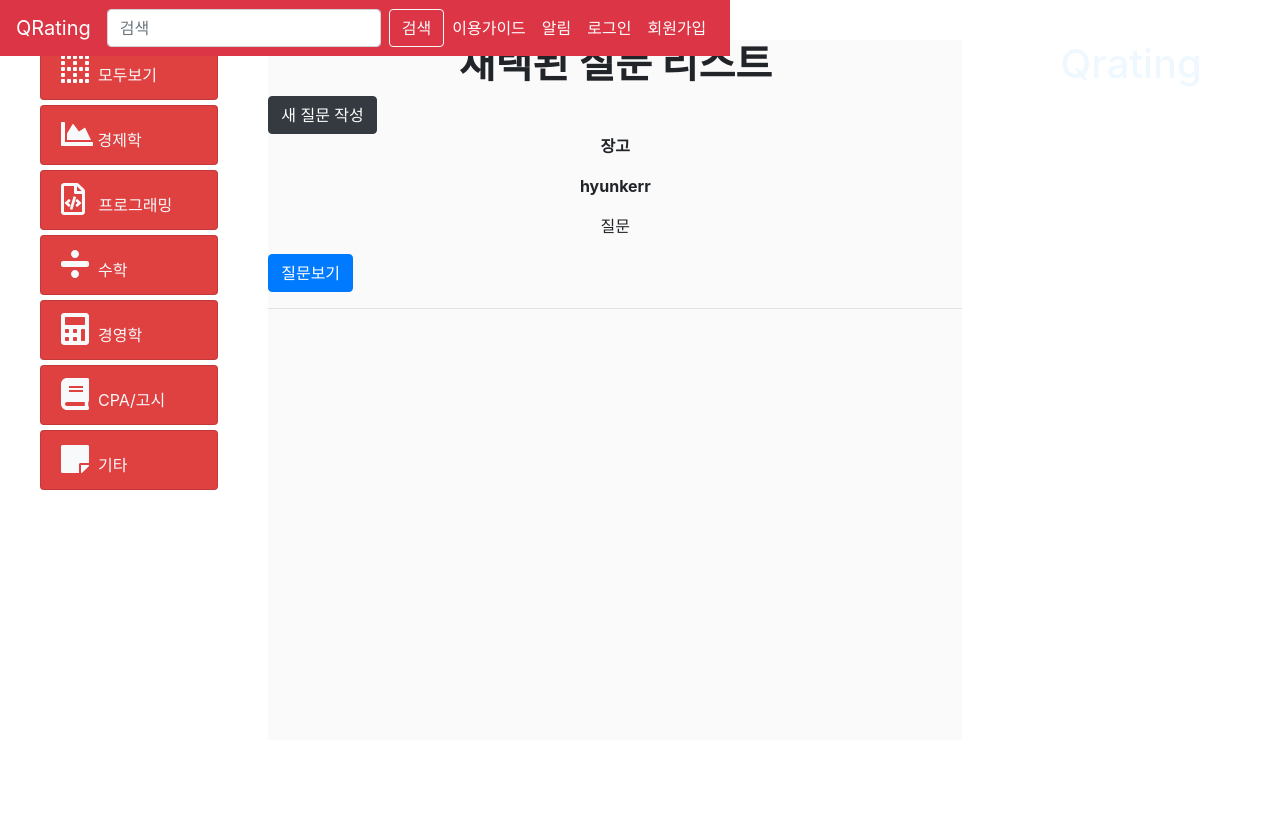
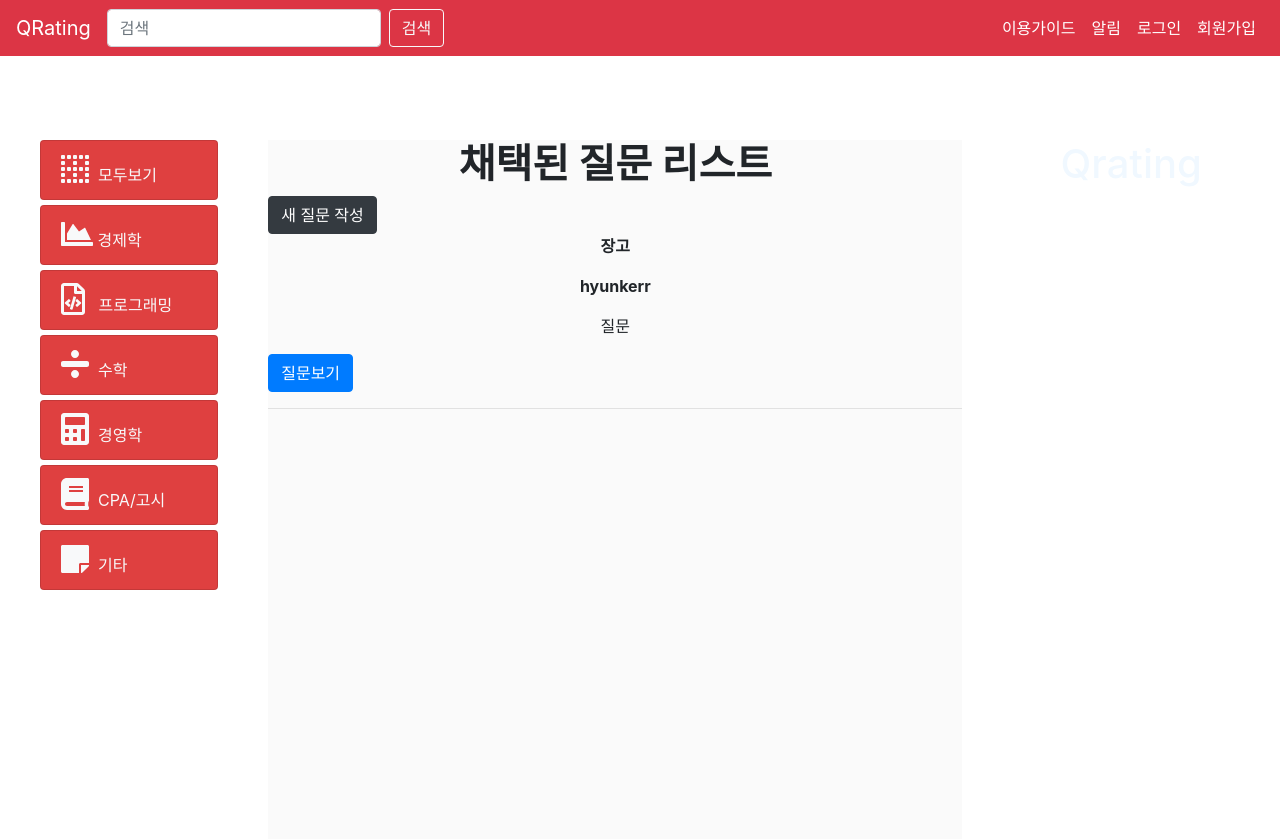
Before and after one commit to qrating/qrating, a Django app: page / in a window 1280 px wide. Shown: the top 839 px of the page. Run offline with Django 3.2, Linux system fonts and the light colour scheme; data comes from the database, SQL or seed files in the repository; parts of the project's set-up code (start-up, migrations or seed data) failed here and were passed over; some libraries are stand-ins or nearby versions.

Commit message:
navbar error fixed

```diff
--- a/blog/static/blog/css/style.css
+++ b/blog/static/blog/css/style.css
@@ -9,6 +9,7 @@ button.navbar-toggler:focus{
 .total{
     display: flex;
     justify-content: center;
+    margin-top: 50px;
 }
 
 .left{
@@ -48,7 +49,7 @@ button.navbar-toggler:focus{
     margin-bottom: 5px;
 }
 
-.sticky-top {
+.header.sticky-top{
     position: fixed;
     top: 0px;
   }
--- a/blog/templates/base.html
+++ b/blog/templates/base.html
@@ -9,27 +9,13 @@
         <link rel="stylesheet" href="https://stackpath.bootstrapcdn.com/bootstrap/4.3.1/css/bootstrap.min.css" integrity="sha384-ggOyR0iXCbMQv3Xipma34MD+dH/1fQ784/j6cY/iJTQUOhcWr7x9JvoRxT2MZw1T" crossorigin="anonymous">
         <link rel="stylesheet" type ="text/css" href="{% static 'blog/css/style.css' %}">
         <script src="{%static 'blog.js.function.js'%}" type="text/javascript"></script>
-        <script src="//code.jquery.com/jquery-1.12.4.min.js"></script>
-        <script>
-          $( document ).ready( function() {
-            var jbOffset = $( '.header' ).offset();
-            $( window ).scroll( function() {
-              if ( $( document ).scrollTop() > jbOffset.top ) {
-                $( '.header' ).addClass( 'fixed' );
-              }
-              else {
-                $( '.header' ).removeClass( 'fixed' );
-              }
-            });
-          } );
-        </script>
         <title>QRating</title>
 
     </head>
 
-    <body style="height: 1500px">
-        <header class ='header sticky-top'>
-            <nav class="navbar navbar-expand-lg navbar-dark text-white bg-danger ">
+    <body style="height: 1500px; padding-top: 50px;">
+        <header class ='header sticky-top' style="width: 100%;">
+            <nav class="navbar navbar-expand-lg navbar-dark text-white bg-danger">
                 <a class="navbar-brand" href="{% url 'home' %}">QRating</a>
                 <button class="navbar-toggler" type="button" data-toggle="collapse" data-target="#navbarSupportedContent" aria-controls="navbarSupportedContent" aria-expanded="false" aria-label="Toggle navigation">
                     <span class="navbar-toggler-icon"></span>
```
